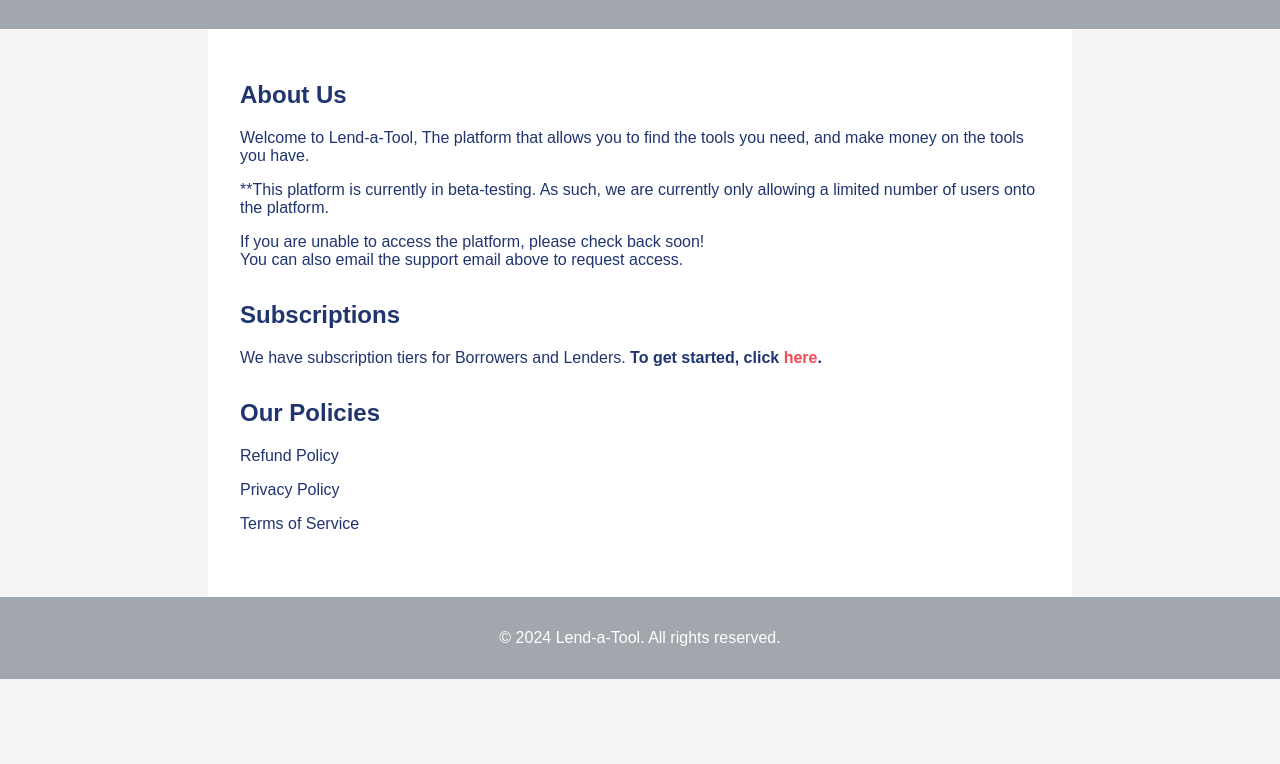
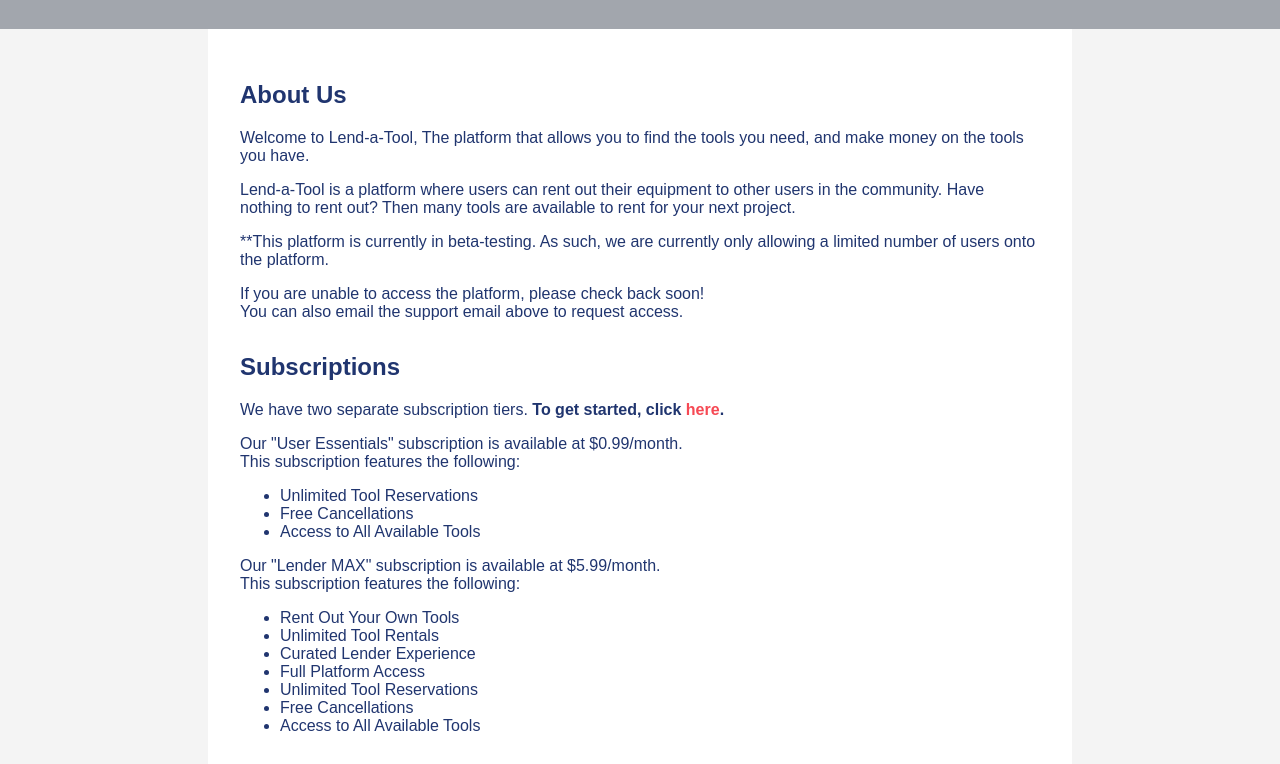
Before and after one commit to lendatool/lendatool.github.io, a plain HTML site: page index.html in a window 1280 px wide. Shown: the part 117-881 px from the top of the page. Before the commit the page ends 800 px from the top, so only its background shows below. Drawn offline with Linux system fonts and the light colour scheme.

Commit message:
Add files via upload

```diff
--- a/index.html
+++ b/index.html
@@ -56,6 +56,7 @@
         <section id="about">
             <h2>About Us</h2>
             <p>Welcome to Lend-a-Tool, The platform that allows you to find the tools you need, and make money on the tools you have.</p>
+            <p>Lend-a-Tool is a platform where users can rent out their equipment to other users in the community. Have nothing to rent out? Then many tools are available to rent for your next project.</p>
             <p>**This platform is currently in beta-testing. As such, we are currently only allowing a limited number of users onto the platform.
                 </p><p>If you are unable to access the platform, please check back soon!
                 <br>You can also email the support email above to request access.
@@ -64,7 +65,27 @@
 
         <section id="Subscriptions">
             <h2>Subscriptions</h2>
-            <p>We have subscription tiers for Borrowers and Lenders. <b>To get started, click <a href="https://lendatool.zohocreatorportal.com" style="color: #F64954;">here</a>.</b></p>
+            <p>We have two separate subscription tiers. <b>To get started, click <a href="https://lendatool.zohocreatorportal.com" style="color: #F64954;">here</a>.</b></p>
+            <p>Our "User Essentials" subscription is available at $0.99/month.
+                <br>This subscription features the following:
+                <br><ul>
+                    <li>Unlimited Tool Reservations</li>
+                    <li>Free Cancellations</li>
+                    <li>Access to All Available Tools</li>
+                  </ul>
+            </p>
+            <p>Our "Lender MAX" subscription is available at $5.99/month.
+                <br>This subscription features the following:
+                <br><ul>
+                    <li>Rent Out Your Own Tools</li>
+                    <li>Unlimited Tool Rentals</li>
+                    <li>Curated Lender Experience</li>
+                    <li>Full Platform Access</li>
+                    <li>Unlimited Tool Reservations</li>
+                    <li>Free Cancellations</li>
+                    <li>Access to All Available Tools</li>
+                   </ul>
+            </p>
         </section>
 
         <section id="policies">
```
